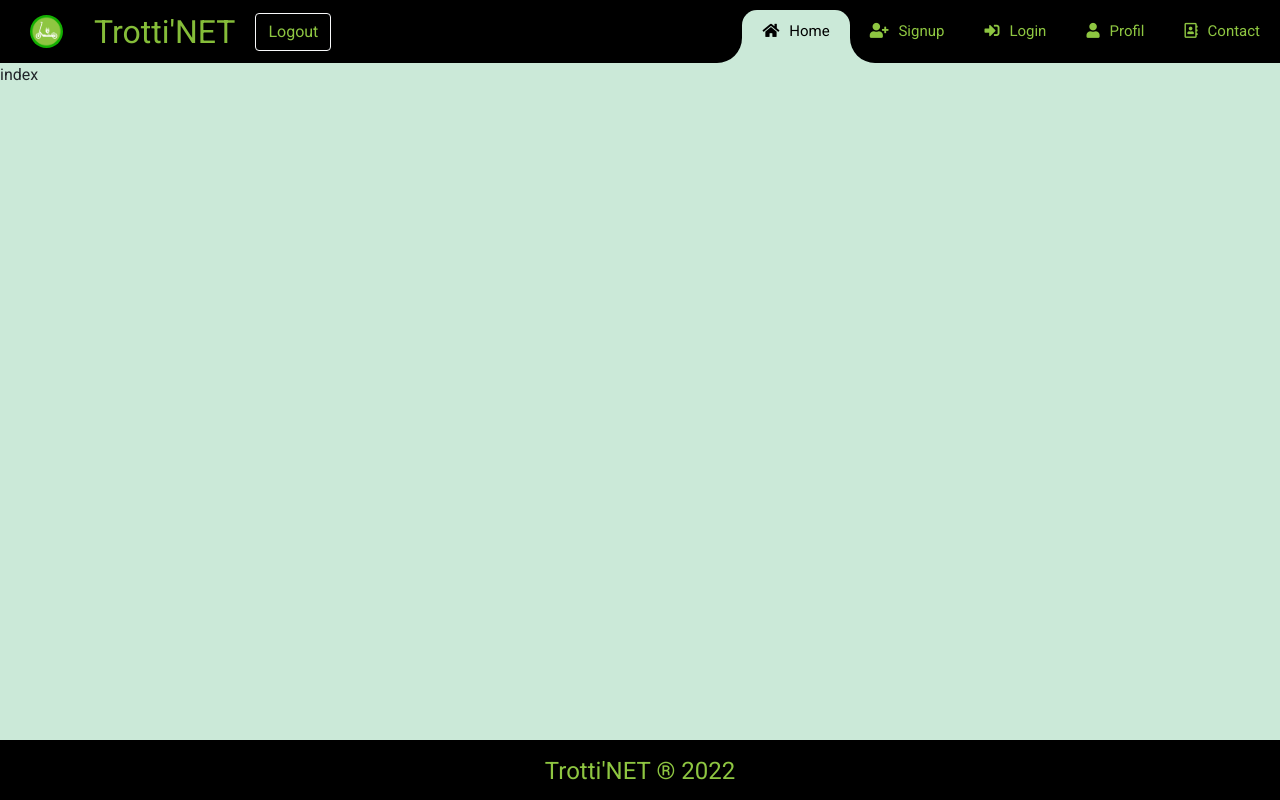
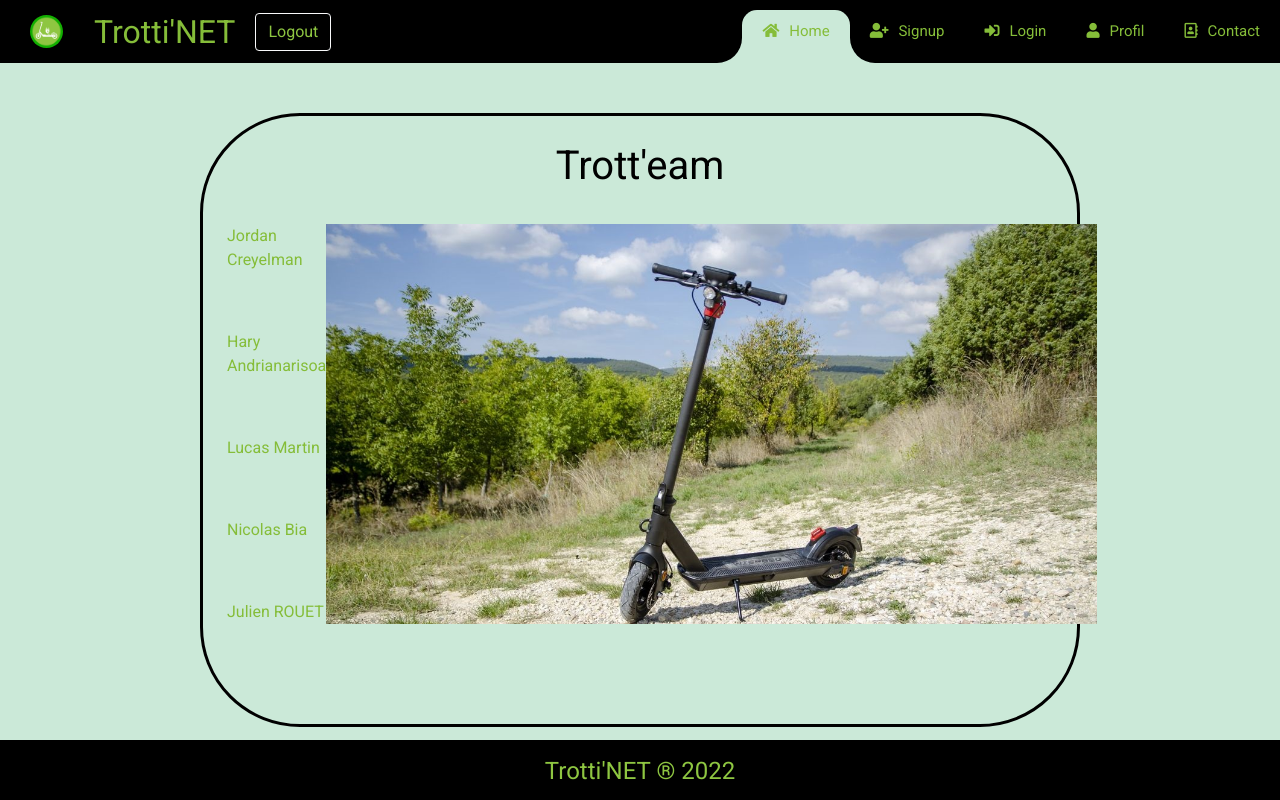
Before and after one commit to jordan-creyelman/trotinette, a React (Create React App) app: page /contact in a window 1280 px wide. Built offline with nearby package versions, Linux system fonts and the light colour scheme.

Commit message:
update_page_contact

```diff
--- a/src/pages/Contact/index.css
+++ b/src/pages/Contact/index.css
@@ -0,0 +1,37 @@
+.linkgithub{
+    display:flex !important;
+    justify-content: space-around;
+    margin-bottom: 100px;
+}
+
+a{
+    color: #85bd39 !important;
+    text-decoration: none !important;
+}
+
+a:hover{
+    color: black !important;
+}
+
+.contact{
+    border: solid;
+    border-radius: 100px;
+    color:black !important;
+    margin-top: 50px;
+    margin-left: 200px;
+    margin-right: 200px;
+    -webkit-border-radius: 100px;
+    -moz-border-radius: 100px;
+    -ms-border-radius: 100px;
+    -o-border-radius: 100px;
+}
+
+ul{
+    list-style-type: none !important;
+}
+
+.link{
+    display: flex;
+    flex-direction: column;
+    justify-content: space-between;
+}
--- a/src/pages/Contact/index.jsx
+++ b/src/pages/Contact/index.jsx
@@ -1,7 +1,24 @@
 import React from 'react'
+import { Container } from '@material-ui/core';
+import "./index.css";
+import img3 from '../../assets/Img/contact.png';
 
 export default function Contact() {
   return (
-    <div>index</div>
+    <div className='contact'>
+      <h1>Trott'eam</h1>
+
+      <Container className='linkgithub'>
+        <div className='link'>
+        <a href="https://github.com/jordan-creyelman">Jordan Creyelman</a>
+        <a href="https://github.com/HaryRabarijoely">Hary Andrianarisoa</a>
+        <a href="https://github.com/kalu6334">Lucas Martin</a>
+        <a href="https://github.com/Nicoclos">Nicolas Bia</a>
+        <a href="https://github.com/JulienRouet">Julien ROUET</a>
+        </div>
+        <img style={{height: 400, width: 800, borderRadius: 0,}}src={img3} alt="Banner" className='img-fluid'></img>
+      </Container>
+    </div>
+
   )
 }
```
Also changed, not shown: src/assets/Img/contact.png (added).
